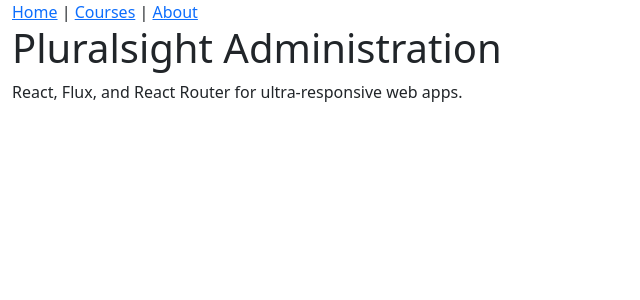
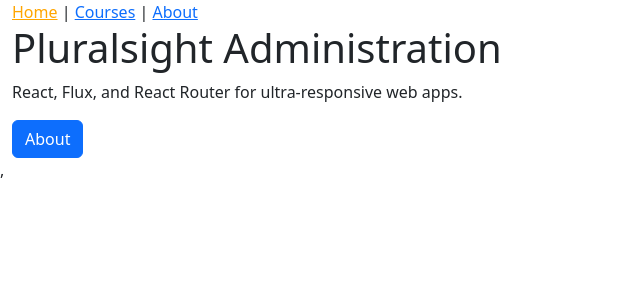
Before and after one commit to mjtice0/p-flux, a React (Create React App) app: page / in a window 1280 px wide. Shown: the top 300 px of the page, without its empty margins (0-640 px from the left). Built offline with nearby package versions, Linux system fonts and the light colour scheme; no server answers.

Commit message:
"Updated routing to use React Router and added 404 not found"

```diff
--- a/src/components/App.js
+++ b/src/components/App.js
@@ -1,26 +1,34 @@
-//decides which component to render based on url
-
 import React from "react";
 import HomePage from "./HomePage";
 import AboutPage from "./AboutPage";
 import Header from "./common/Header";
 import CoursesPage from "./CoursesPage";
+import { Route, Switch } from "react-router-dom";
+import NotFoundPage from "./NotFoundPage";
 
 //always display the header, abstract logic to display right page
+//use exact prop to tell react router that the path should match only if its exact
+
 function App() {
-  function getPage() {
-    const route = window.location.pathname;
-    if (route === "/courses") return <CoursesPage />;
-
-    if (route === "/about") return <AboutPage />;
-    return <HomePage />;
-  }
   return (
     <div className="container-fluid">
       <Header />
-      {getPage()}
+      <Switch>
+        <Route path="/" exact component={HomePage} />
+        <Route path="/courses" component={CoursesPage} />
+        <Route path="/about" component={AboutPage} />
+        <Route component={NotFoundPage} />
+      </Switch>
     </div>
   );
 }
 
 export default App;
+
+// function getPage() {
+//   const route = window.location.pathname;
+//   if (route === "/courses") return <CoursesPage />;
+
+//   if (route === "/about") return <AboutPage />;
+//   return <HomePage />;
+// }
--- /dev/null
+++ b/src/components/CourseList.js
@@ -0,0 +1,42 @@
+import React from "react";
+import PropTypes from "prop-types";
+
+function CourseList(props) {
+  return (
+    <table className="table">
+      <thead>
+        <tr>
+          <th>Title</th>
+          <th>Author ID</th>
+          <th>Category</th>
+        </tr>
+      </thead>
+      <tbody>
+        {props.courses.map((course) => {
+          return (
+            <tr key={course.id}>
+              <td>{course.title}</td>
+              <td>{course.authorId}</td>
+              <td>{course.category}</td>
+            </tr>
+          );
+        })}
+      </tbody>
+    </table>
+  );
+}
+//declare property on the courselist function
+//JS allows you to add propertys to functions
+//if you add proptypes react will validate
+CourseList.propTypes = {
+  courses: PropTypes.arrayOf(
+    PropTypes.shape({
+      id: PropTypes.number.isRequired,
+      title: PropTypes.string.isRequired,
+      authorId: PropTypes.number.isRequired,
+      category: PropTypes.string.isRequired,
+    })
+  ).isRequired,
+};
+
+export default CourseList;
--- a/src/components/CoursesPage.js
+++ b/src/components/CoursesPage.js
@@ -1,5 +1,6 @@
 import React, { useState, useEffect } from "react";
 import { getCourses } from "../api/courseApi";
+import CourseList from "./CourseList";
 
 function CoursesPage() {
   //declare value
@@ -12,26 +13,7 @@
   return (
     <>
       <h2>Courses</h2>
-      <table className="table">
-        <thead>
-          <tr>
-            <th>Title</th>
-            <th>Author ID</th>
-            <th>Category</th>
-          </tr>
-        </thead>
-        <tbody>
-          {courses.map(course=> {
-            return (
-              <tr key={course.id}>
-                <td>{course.title}</td>
-                <td>{course.authorId}</td>
-                <td>{course.category}</td>
-              </tr>
-            );
-          })}
-        </tbody>
-      </table>
+      <CourseList courses={courses}/>
     </>
   );
 }
--- a/src/components/HomePage.js
+++ b/src/components/HomePage.js
@@ -1,11 +1,13 @@
 import React from 'react';
+import { Link } from 'react-router-dom';
 
 function HomePage() {
   return (
   <div className="jumbotron">
     <h1>Pluralsight Administration</h1>
     <p>React, Flux, and React Router for ultra-responsive web apps.</p>
-    {/* <a href="/about">About</a> */}
+    <Link to="about" className="btn btn-primary">About
+    </Link>
   </div>
   );
 }
--- /dev/null
+++ b/src/components/NotFoundPage.js
@@ -0,0 +1,16 @@
+import React from "react";
+import { Link } from "react-router-dom";
+
+
+function NotFoundPage() {
+  return (
+    <div>
+      <h2>Page Not Found</h2>
+      <p>
+        <Link to="/">Back to Home</Link>
+      </p>
+    </div>
+  );
+}
+
+export default NotFoundPage;
--- a/src/components/common/Header.js
+++ b/src/components/common/Header.js
@@ -1,12 +1,16 @@
 import React from "react";
+import { NavLink } from "react-router-dom";
 
 
 function Header() {
+  const activeStyle = { color: "orange" };
   return (
     <nav>
-      <a href="/">Home</a> | <a href="/courses">Courses</a> |{" "}
-      <a href="/about">About</a>
-
+      <NavLink activeStyle={activeStyle} exact to="/">Home</NavLink>
+      {" | "}
+      <NavLink activeStyle={activeStyle} to="/courses">Courses</NavLink>
+      {" | "}
+      <NavLink activeStyle={activeStyle} to="/about">About</NavLink>
     </nav>
   );
 }
--- a/src/index.js
+++ b/src/index.js
@@ -3,7 +3,12 @@
 import React from "react";
 import { render } from 'react-dom';
 import App from "./components/App";
+import { BrowserRouter as Router } from "react-router-dom";
 
 
-render(<App />,
+render(
+//wrap App with router
+<Router>
+<App />,
+</Router>,
 document.getElementById("root"));
```
